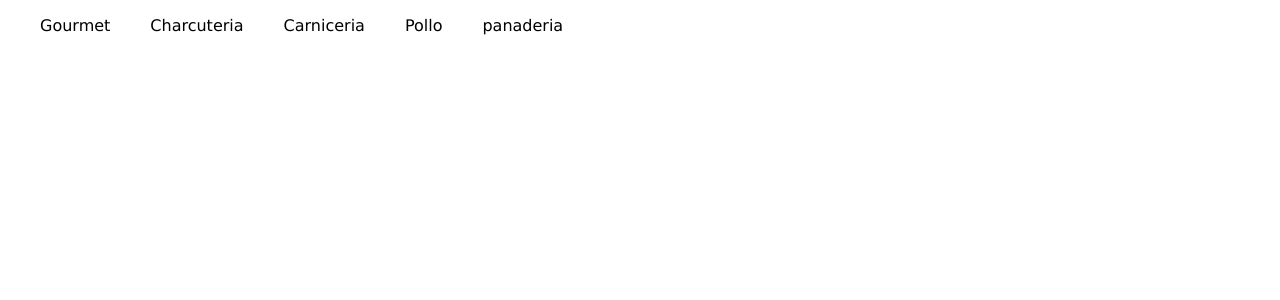
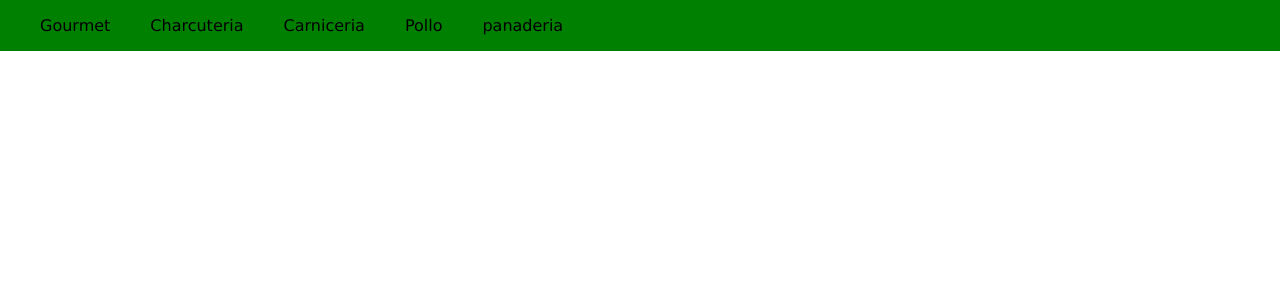
Before and after one commit to GALERIASHYPERMARKET/nextjs-gkzvre, a Next.js app: page / in a window 1280 px wide. Shown: the top 300 px of the page. Built offline with nearby package versions, Linux system fonts and the light colour scheme.

Commit message:
1 file modified

```diff
--- a/components/Header.jsx
+++ b/components/Header.jsx
@@ -5,7 +5,7 @@ export default function Header() {
   return (
     <header>
 
-      <nav style={{ display: "flex", flexDirection: "row",  }}>
+      <nav style={{ display: "flex", flexDirection: "row",backgroundColor:"Green"  }}>
         {navLinks?.map((link, index) => {
           return (
             <ul style={{listStyleType: "none" }}>
```
